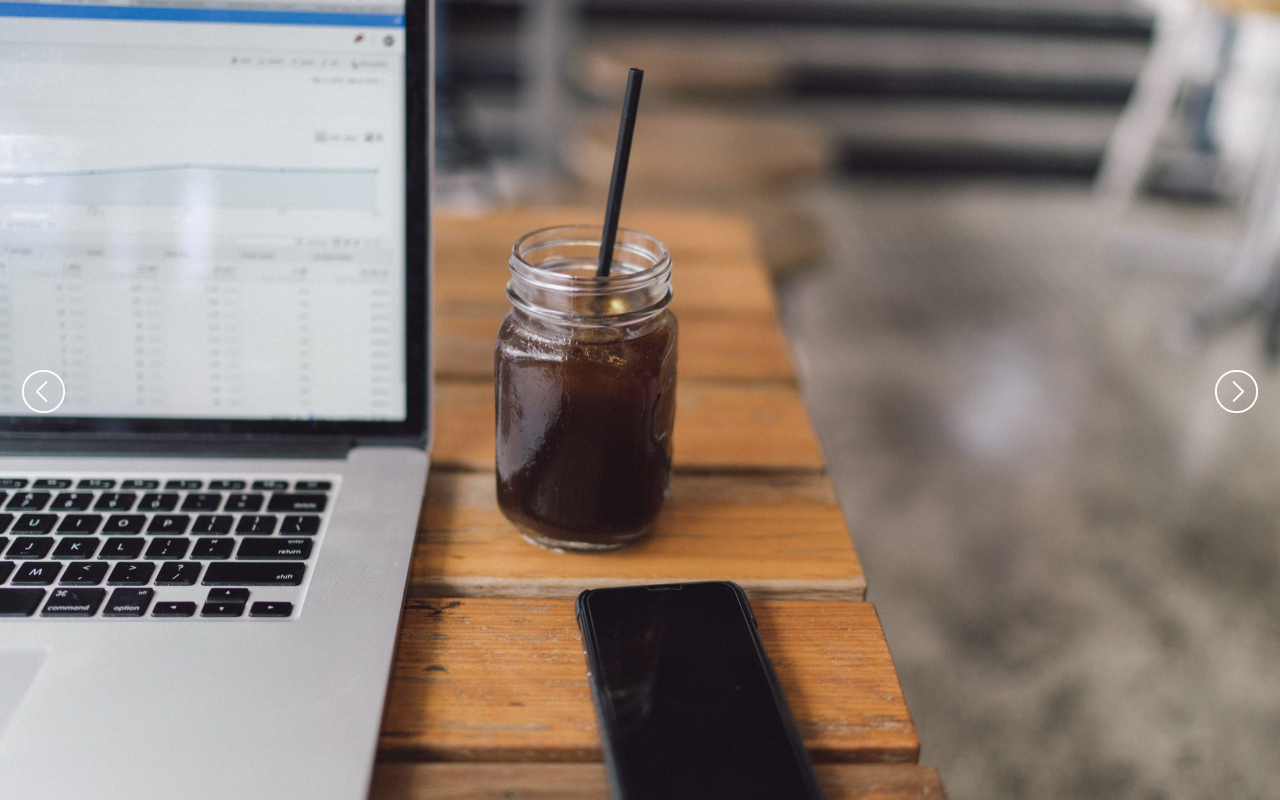
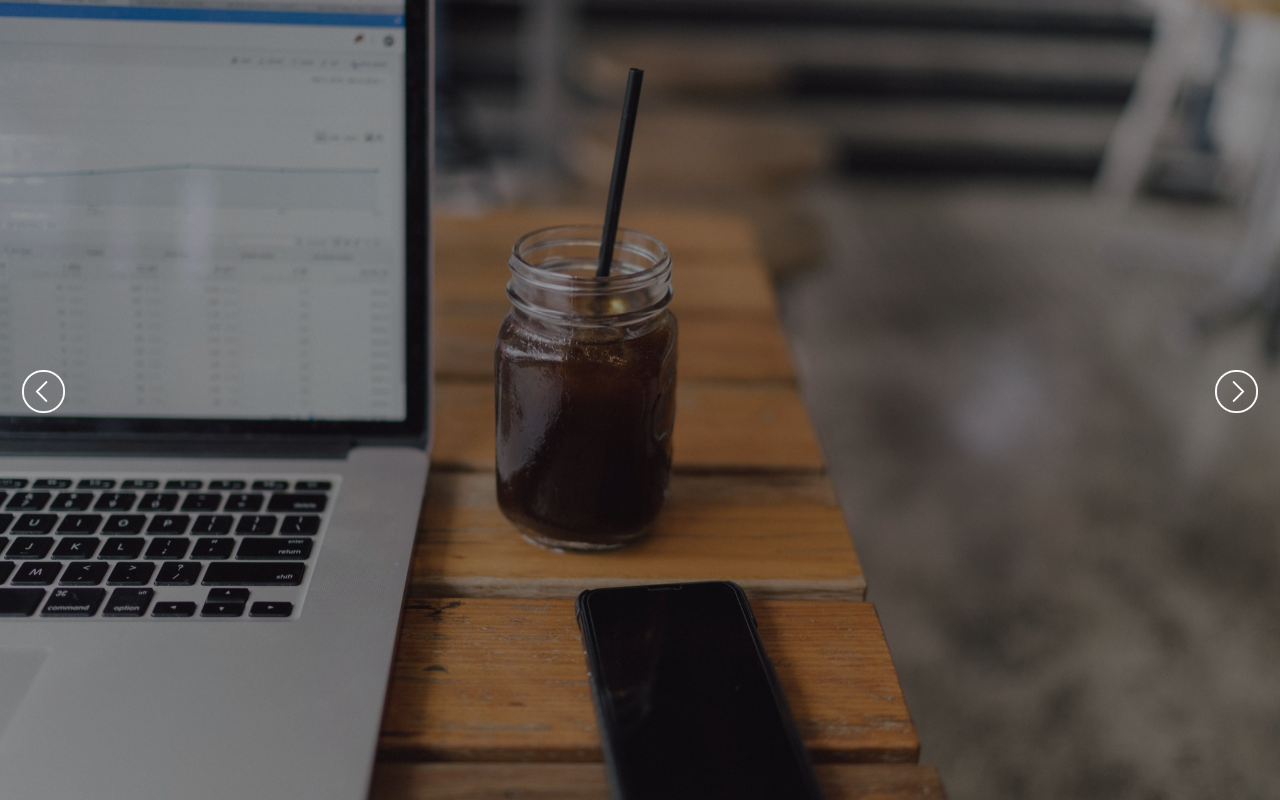
Before and after one commit to 0cddo/my_portfolio, a plain HTML site: page index.html in a window 1280 px wide. Drawn offline with nearby package versions, Linux system fonts and the light colour scheme.

Commit message:
adding a background overlay

```diff
--- a/css/style.css
+++ b/css/style.css
@@ -1,3 +1,11 @@
+.overlay {
+  width: 100%;
+  height: 100%;
+  position: absolute;
+  background-color: rgba(0, 0, 0, 0.4);
+  z-index: 3;
+}
+
 .slides-navigation .next,
 .slides-navigation .prev {
   width: 47px;
--- a/index.html
+++ b/index.html
@@ -26,6 +26,9 @@
   </head>
   <body>
     <div id="slides">
+      <div class="overlay"></div>
+
+      <!-- slides img -->
       <div class="slides-container">
         <img src="img/slides1.jpg" alt="slide1" />
         <img src="img/slides2.jpg" alt="slide2" />
```
